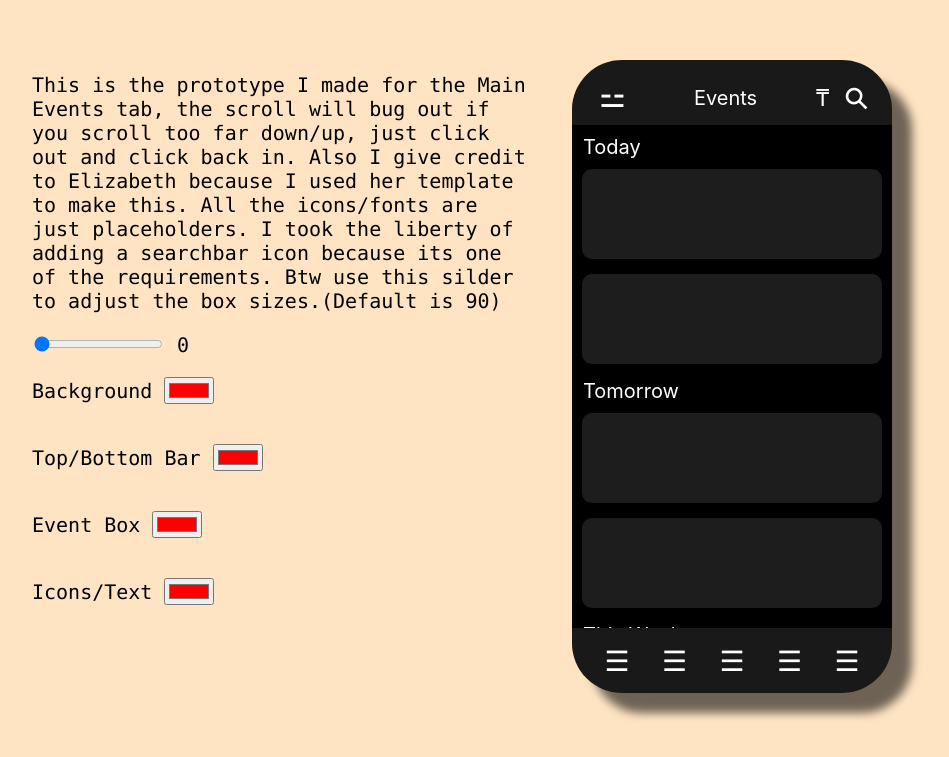
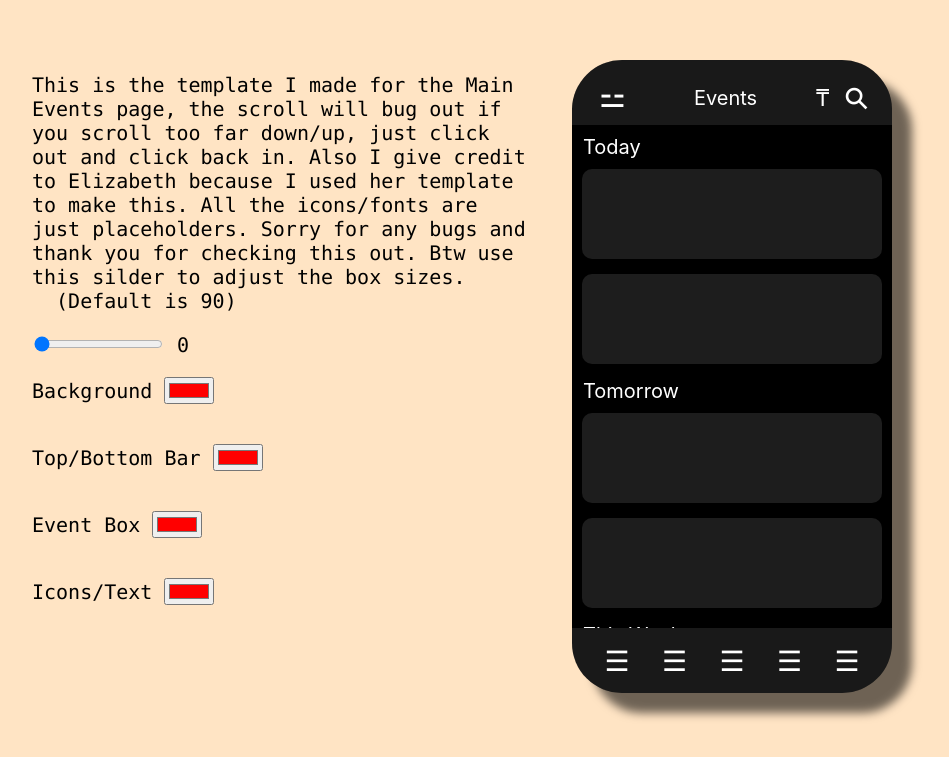
Before and after one commit to BrianMedranoL/MainEventsPrototype, a plain HTML site: page index.html in a window 1280 px wide. Shown: the part 147-904 px from the top of the page, without its empty margins (158-1107 px from the left). Drawn offline with Linux system fonts and the light colour scheme.

Commit message:
Text edit

```diff
--- a/index.html
+++ b/index.html
@@ -7,12 +7,12 @@
   <body>
     <div class="textbox">
       <p>
-        This is the prototype I made for the Main Events tab, the scroll will
+        This is the template I made for the Main Events page, the scroll will
         bug out if you scroll too far down/up, just click out and click back in.
         Also I give credit to Elizabeth because I used her template to make
-        this. All the icons/fonts are just placeholders. I took the liberty of
-        adding a searchbar icon because its one of the requirements. Btw use
-        this silder to adjust the box sizes.(Default is 90)
+        this. All the icons/fonts are just placeholders. Sorry for any bugs and thank you for checking this
+        out. Btw use
+        this silder to adjust the box sizes.&nbsp; &nbsp; &nbsp; &nbsp; (Default is 90)
       </p>
       <input type="range" min="0" max="215" value="0" id="slider" />
       <span id="sliderValue">0</span>
```
